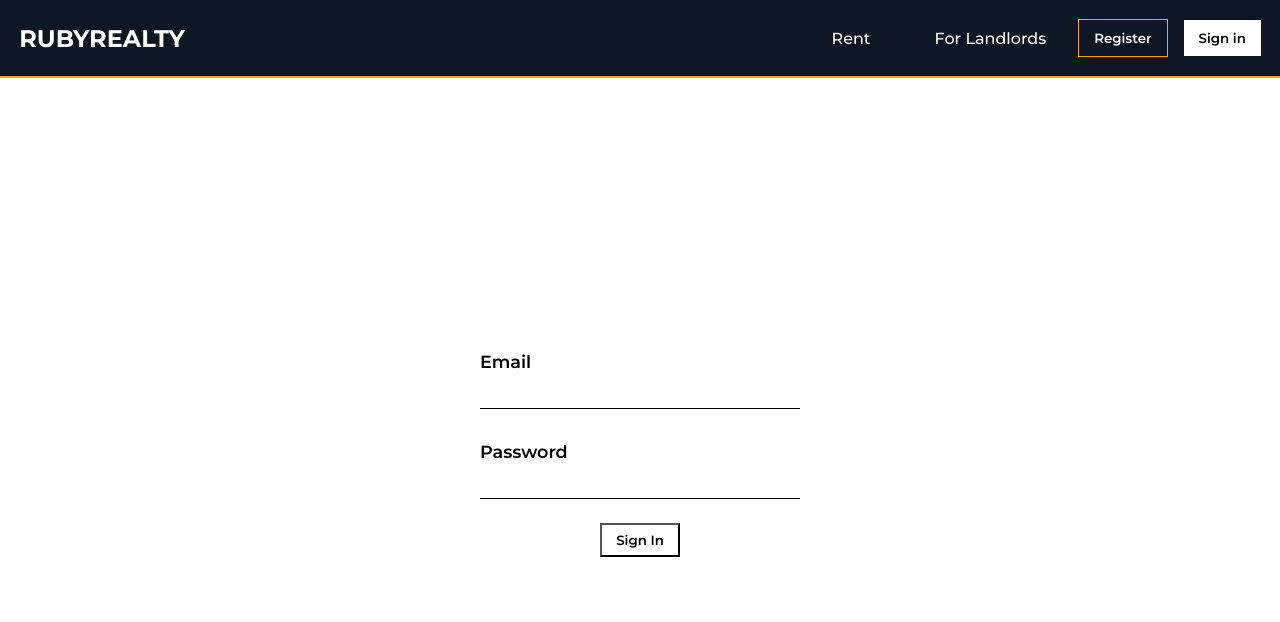
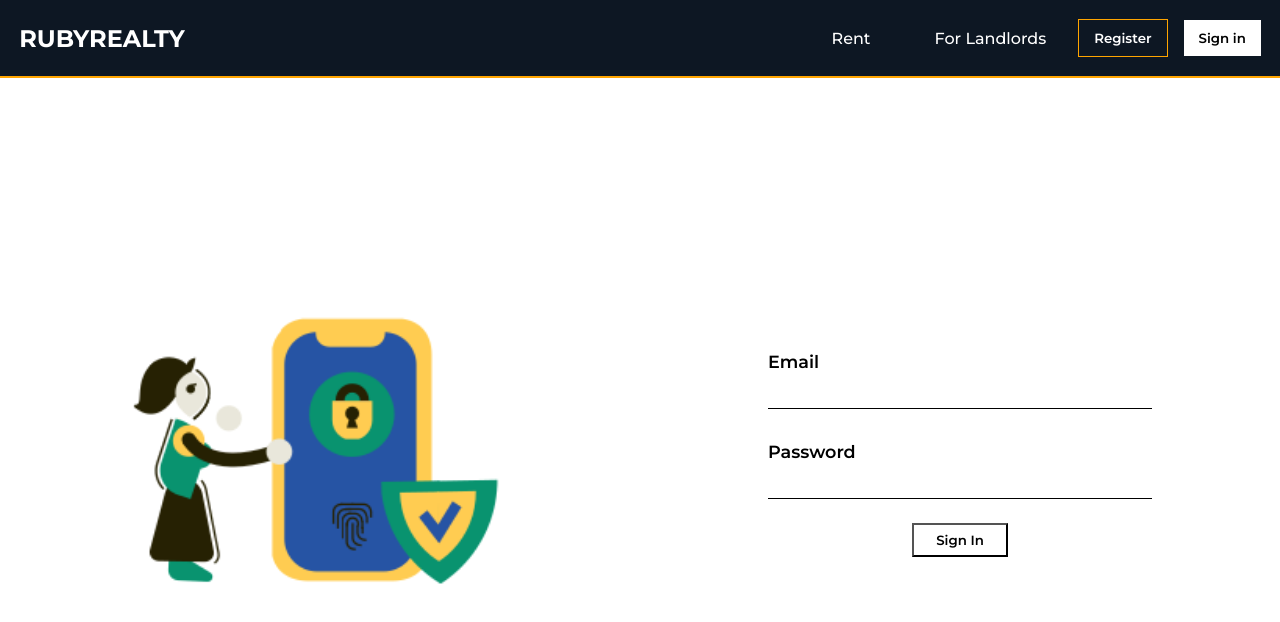
Before and after one commit to Ruby-Fire/Ruby-Homes, a React (Create React App) app: page /Login in a window 1280 px wide. Shown: the top 622 px of the page. Built offline with nearby package versions, Linux system fonts and the light colour scheme.

Commit message:
Login Illustration

```diff
--- a/src/Components/Login.jsx
+++ b/src/Components/Login.jsx
@@ -6,19 +6,16 @@ import {toast} from  'react-toastify'
 import { useState } from 'react';
 import { useNavigate } from 'react-router-dom';
 import 'react-toastify/dist/ReactToastify.css';
+import Illustration from "../Assets/login-illu.png";
 
 const Container = styled.div`
-display: flex;
-justify-content: center;
-align-items: center;
-height: 90vh;
-backgroundColor: red;
+    display: flex;
+    height: 90vh;
 
 form {
-    // border: 2px solid orange;
     display: flex;
     flex-direction: column;
-    width: 30vw;
+    width: 70%;
     margin: auto;
     padding: 2rem;
 
@@ -26,15 +23,14 @@ form {
         font-weight: 600;
         font-size: 1.1rem;
         margin-top: 2rem;
-
     }
 
     input {
         border: none;
         border-bottom: 1px solid;
-        // margin-top: 1rem;
         padding: 10px;
         outline: none;
+
     }
 
     button {
@@ -46,6 +42,23 @@ form {
         background: none;
         cursor: pointer;
     }
+`
+
+const ImageContainer = styled.div`
+    width: 50%;
+    display: flex;
+    align-items: center;
+    justify-content: center;
+
+    img {
+        width : 400px;
+    }
+`
+
+const FormContainer = styled.div`
+    width: 50%;
+    display: flex;
+    align-items: center;
 `
 
 const Login = () => {
@@ -87,6 +100,10 @@ const Login = () => {
 
   return (
     <Container>
+        <ImageContainer>
+            <img src={Illustration} alt="" />
+        </ImageContainer>
+        <FormContainer>
         <form action=""  onSubmit={onSubmit}>
                 <label>Email</label>
                 <input type="text" id='Email' value={Email} onChange={onChange} />
@@ -94,6 +111,7 @@ const Login = () => {
                 <input type="password" id='Password' value={Password} onChange={onChange} />
                 <button>Sign In</button>
         </form>
+        </FormContainer>
     </Container>
   )
 }
--- a/src/Components/Navbar/Navbar.css
+++ b/src/Components/Navbar/Navbar.css
@@ -4,6 +4,7 @@ nav {
     padding: 1.2rem;
     background-color: #0d1723;
     border-bottom: 2px solid orange;
+    color: #;
 }
 
 nav h1 {
--- a/src/Components/Register.jsx
+++ b/src/Components/Register.jsx
@@ -105,7 +105,7 @@ const Register = () => {
     }
    }
     return (
-        <Fade direction="left">
+        <Fade direction="right">
         <Container>
             <form action="post" onSubmit={onSubmit} >
                 <h1>Sign Up</h1>
```
Also changed, not shown: src/Assets/login-illu.png (added), src/Assets/signup-illu.png (added).
